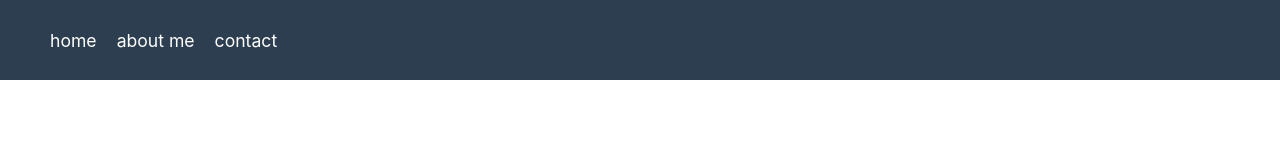
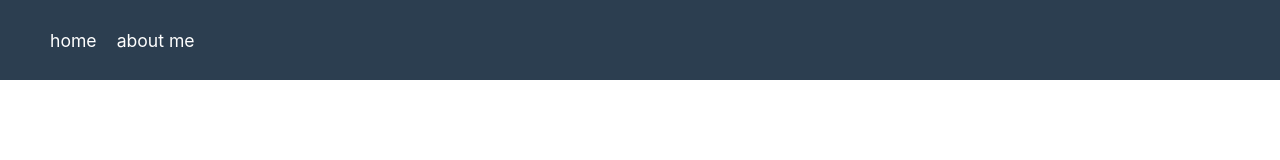
Before and after one commit to aidencullo/beta.aidencullo.com, a React (Vite) app: page / in a window 1280 px wide. Shown: the top 160 px of the page. Built offline with nearby package versions, Linux system fonts and the light colour scheme.

Commit message:
Remove contact link from header

```diff
--- a/src/components/Header.tsx
+++ b/src/components/Header.tsx
@@ -7,7 +7,6 @@ const Header: React.FC = () => {
       <div className="header-content">
         <InternalLink href="#" title="Home" className="header-me-link">home</InternalLink>
         <InternalLink href="#bio" title="About Me" className="header-me-link">about me</InternalLink>
-        <InternalLink href="#bio" title="Contact" className="header-me-link">contact</InternalLink>
       </div>
     </header>
   )
```
